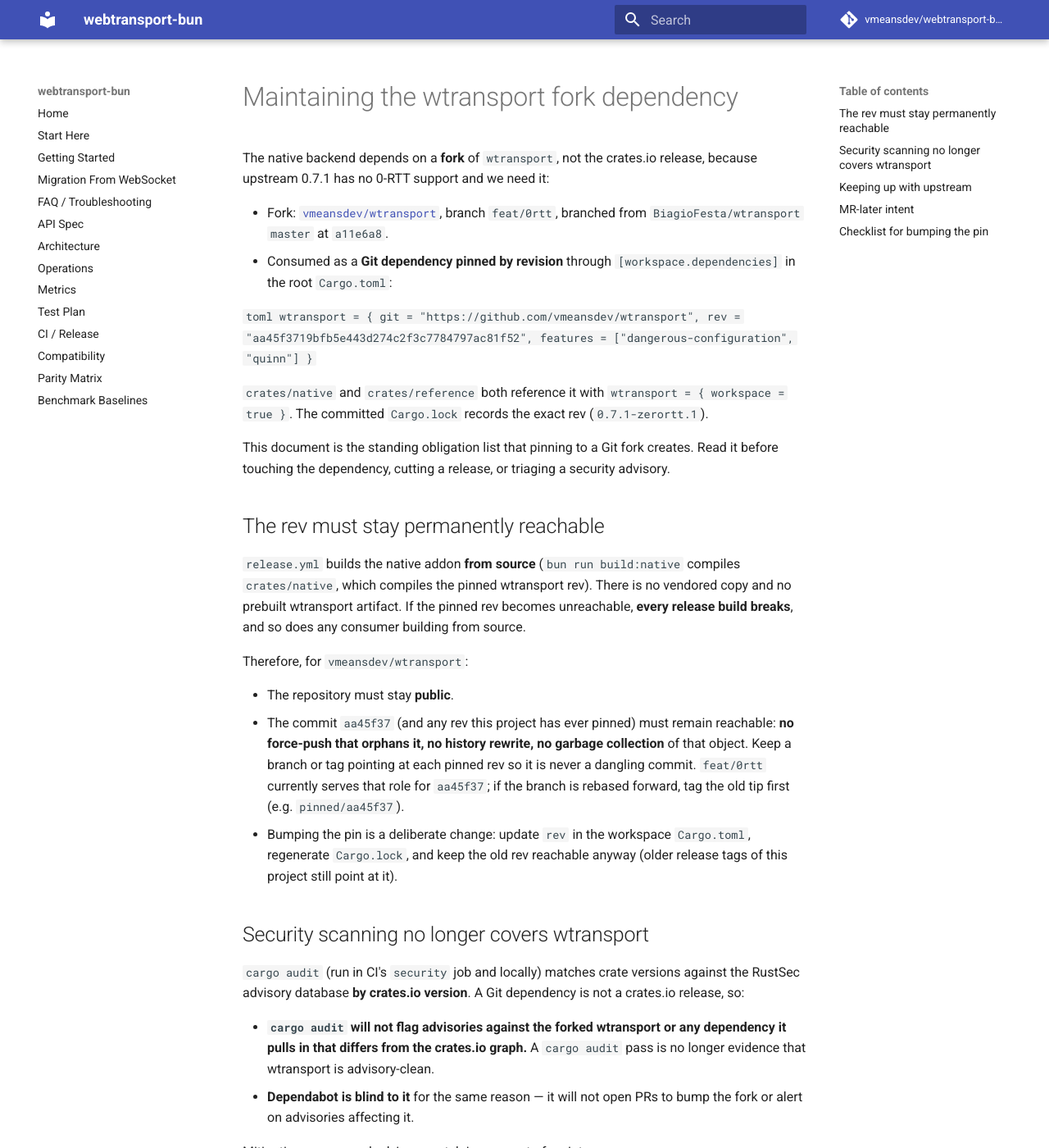
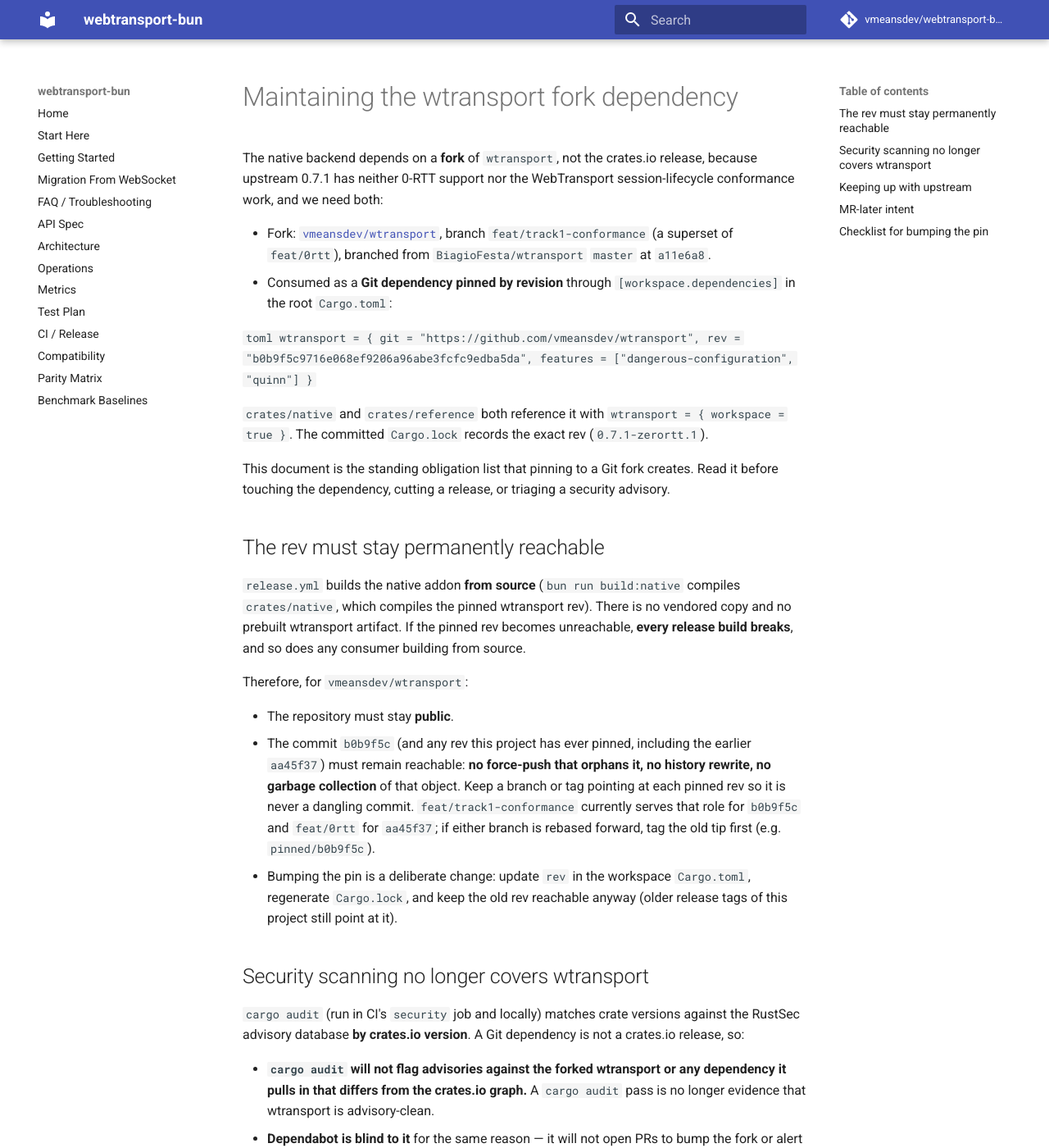
Before and after one commit to vmeansdev/webtransport-bun, an MkDocs documentation site: the page built from docs/FORK_MAINTENANCE.md, in a window 1280 px wide and 1400 px high. Shown: the whole window at 82% size. Built offline with MkDocs 1.6.1 and Material for MkDocs 9.7.7, drawn with Linux system fonts in a browser that asks for light colours; comment, search, counter and statistics services are not loaded; some of the changed text lies outside the part shown.

Commit message:
Re-pin wtransport to the track1-conformance fork rev
The fork branch feat/track1-conformance is a superset of feat/0rtt: it keeps
0-RTT and adds the WebTransport session-lifecycle work (close/drain capsules,
GOAWAY, the WT_APPLICATION_ERROR remap). Pinning to its tip b0b9f5c is what
lets the native binding reach real session-close semantics.

The remap made SendStream::reset and RecvStream::stop take a plain u32, since
WT_APPLICATION_ERROR codes are 32-bit and the library now maps them onto the
QUIC range itself. Drop the VarInt wrapping at the call sites accordingly; the
codes passed were already u32.

Co-Authored-By: Claude Fable 5 <noreply@anthropic.com>
Claude-Session: https://claude.ai/code/session_016Td5mRn76CnP9Y8hDCfdki

````diff
--- a/Cargo.toml
+++ b/Cargo.toml
@@ -7,8 +7,9 @@ members = [
 resolver = "2"
 
 [workspace.dependencies]
-# Fork of BiagioFesta/wtransport carrying 0-RTT support (branch feat/0rtt),
+# Fork of BiagioFesta/wtransport carrying 0-RTT support plus the WebTransport
+# conformance work (branch feat/track1-conformance, a superset of feat/0rtt),
 # pinned by rev. See docs/FORK_MAINTENANCE.md for the maintenance obligations
 # this git dependency creates (advisory watch, Dependabot blindness, rev
 # reachability).
-wtransport = { git = "https://github.com/vmeansdev/wtransport", rev = "aa45f3719bfb5e443d274c2f3c7784797ac81f52", features = ["dangerous-configuration", "quinn"] }
+wtransport = { git = "https://github.com/vmeansdev/wtransport", rev = "b0b9f5c9716e068ef9206a96abe3fcfc9edba5da", features = ["dangerous-configuration", "quinn"] }
--- a/docs/FORK_MAINTENANCE.md
+++ b/docs/FORK_MAINTENANCE.md
@@ -1,16 +1,17 @@
 # Maintaining the wtransport fork dependency
 
 The native backend depends on a **fork** of `wtransport`, not the crates.io
-release, because upstream 0.7.1 has no 0-RTT support and we need it:
+release, because upstream 0.7.1 has neither 0-RTT support nor the WebTransport
+session-lifecycle conformance work, and we need both:
 
 - Fork: [`vmeansdev/wtransport`](https://github.com/vmeansdev/wtransport),
-  branch `feat/0rtt`, branched from `BiagioFesta/wtransport` `master` at
-  `a11e6a8`.
+  branch `feat/track1-conformance` (a superset of `feat/0rtt`), branched from
+  `BiagioFesta/wtransport` `master` at `a11e6a8`.
 - Consumed as a **Git dependency pinned by revision** through
   `[workspace.dependencies]` in the root `Cargo.toml`:
 
   ```toml
-  wtransport = { git = "https://github.com/vmeansdev/wtransport", rev = "aa45f3719bfb5e443d274c2f3c7784797ac81f52", features = ["dangerous-configuration", "quinn"] }
+  wtransport = { git = "https://github.com/vmeansdev/wtransport", rev = "b0b9f5c9716e068ef9206a96abe3fcfc9edba5da", features = ["dangerous-configuration", "quinn"] }
   ```
 
   `crates/native` and `crates/reference` both reference it with
@@ -32,12 +33,13 @@ from source.
 Therefore, for `vmeansdev/wtransport`:
 
 - The repository must stay **public**.
-- The commit `aa45f37` (and any rev this project has ever pinned) must remain
-  reachable: **no force-push that orphans it, no history rewrite, no garbage
-  collection** of that object. Keep a branch or tag pointing at each pinned rev
-  so it is never a dangling commit. `feat/0rtt` currently serves that role for
-  `aa45f37`; if the branch is rebased forward, tag the old tip first
-  (e.g. `pinned/aa45f37`).
+- The commit `b0b9f5c` (and any rev this project has ever pinned, including the
+  earlier `aa45f37`) must remain reachable: **no force-push that orphans it, no
+  history rewrite, no garbage collection** of that object. Keep a branch or tag
+  pointing at each pinned rev so it is never a dangling commit.
+  `feat/track1-conformance` currently serves that role for `b0b9f5c` and
+  `feat/0rtt` for `aa45f37`; if either branch is rebased forward, tag the old
+  tip first (e.g. `pinned/b0b9f5c`).
 - Bumping the pin is a deliberate change: update `rev` in the workspace
   `Cargo.toml`, regenerate `Cargo.lock`, and keep the old rev reachable anyway
   (older release tags of this project still point at it).
@@ -73,14 +75,15 @@ don't merge**:
 ```sh
 git remote add upstream https://github.com/BiagioFesta/wtransport   # once
 git fetch upstream
-git rebase upstream/master           # rebase feat/0rtt onto master
+git rebase upstream/master           # rebase feat/track1-conformance onto master
 ```
 
 Rebasing keeps the feature commits proposable upstream and keeps the branch a
 clean series. Before rebasing away the current tip, tag it so the pinned rev
 stays reachable (see above). After a rebase, run the fork's own test suite
-locally (`cargo test` in the fork, including `wtransport/tests/zero_rtt.rs`) —
-webtransport-bun CI does **not** run the fork's suite.
+locally (`cargo test` in the fork, including `wtransport/tests/zero_rtt.rs` and
+`wtransport/tests/session_close.rs`) — webtransport-bun CI does **not** run the
+fork's suite.
 
 Cadence: at minimum whenever upstream ships a correctness or security fix that
 touches the transport/H3/TLS paths, and opportunistically otherwise so the
@@ -91,13 +94,14 @@ delta stays small and MR-able.
 The fork's feature commits are written to be proposable to upstream as they
 stand (conventional-commit subjects, upstream formatting/lints, no
 fork-specific naming, no references to this project). See the fork's `FORK.md`
-for the suggested MR order. If/when upstream accepts 0-RTT, this project can
-drop back to a crates.io release and delete this document. Until then, the
-obligations above hold.
+for the suggested MR order. If/when upstream accepts these features, this
+project can drop back to a crates.io release and delete this document. Until
+then, the obligations above hold.
 
 ## Checklist for bumping the pin
 
-1. Rebase `feat/0rtt` on the fork; tag the old tip so its rev stays reachable.
+1. Rebase `feat/track1-conformance` on the fork; tag the old tip so its rev
+   stays reachable.
 2. Push the fork (a maintainer action; agents do not push).
 3. Update `rev` in the root `Cargo.toml` `[workspace.dependencies]`.
 4. `RUSTUP_TOOLCHAIN=stable cargo update -p wtransport` (or `cargo build`) to
````
Also changed, not shown: 3 other files.
